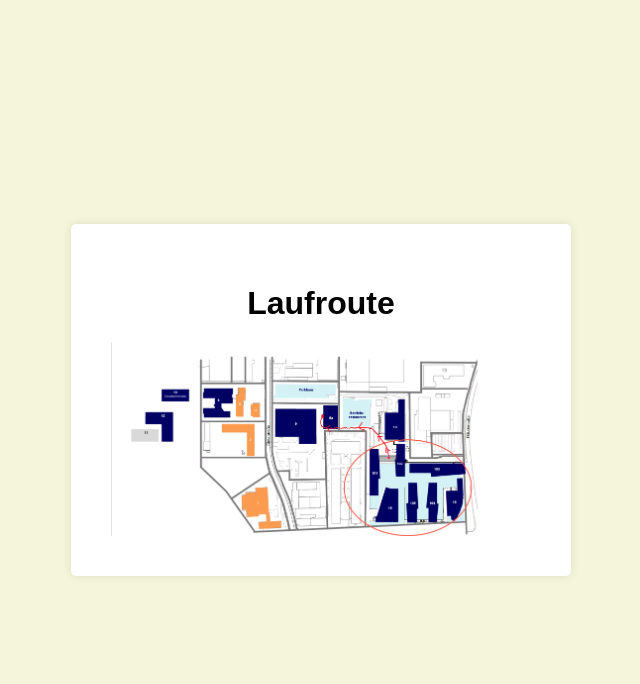
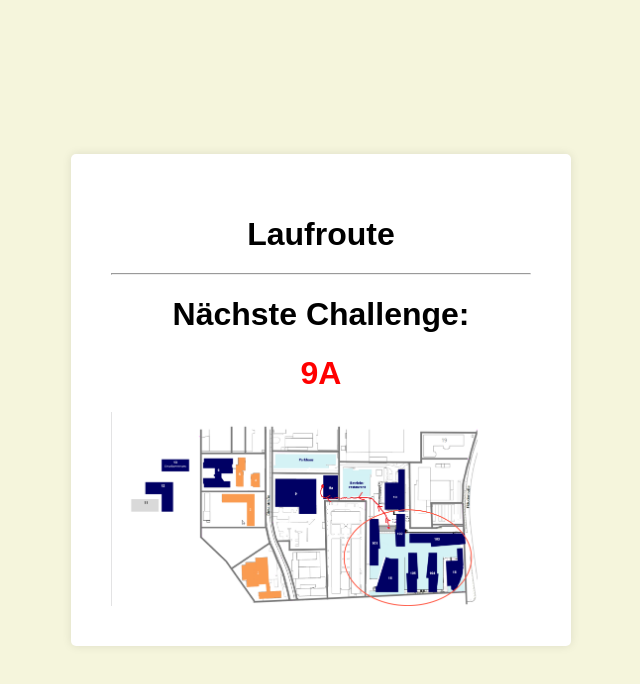
Before and after one commit to AlPashy/campus-rallye-campusd-9A, a plain HTML site: page index.html in a window 1280 px wide. Shown: the whole page, without its empty margins (319-959 px from the left). Drawn offline with Linux system fonts and the light colour scheme.

Commit message:
add room number§

```diff
--- a/index.html
+++ b/index.html
@@ -82,6 +82,10 @@
                 padding: 20px;
             }
         }
+
+        #red_number {
+            color: red;
+        }
     </style>
 </head>
 
@@ -89,6 +93,9 @@
     <div class="container">
         <div class="card">
             <h1>Laufroute</h1>
+            <hr>
+            <h1>Nächste Challenge:</h1>
+            <h1 id="red_number">9A</h1>
             <img src="campusbild-campusdraußen-9A.png" alt="Bild funktioniert nicht!">
         </div>
     </div>
```
